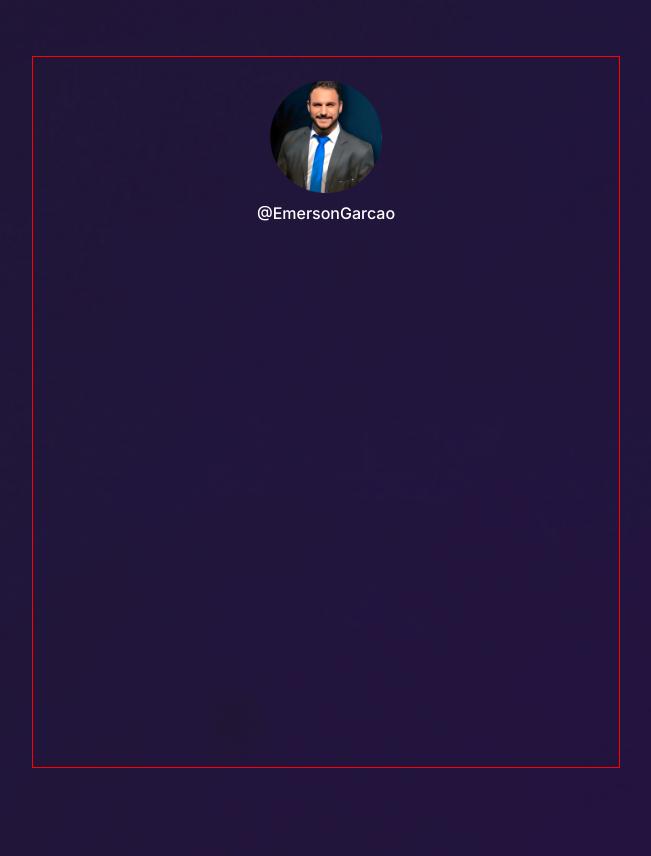
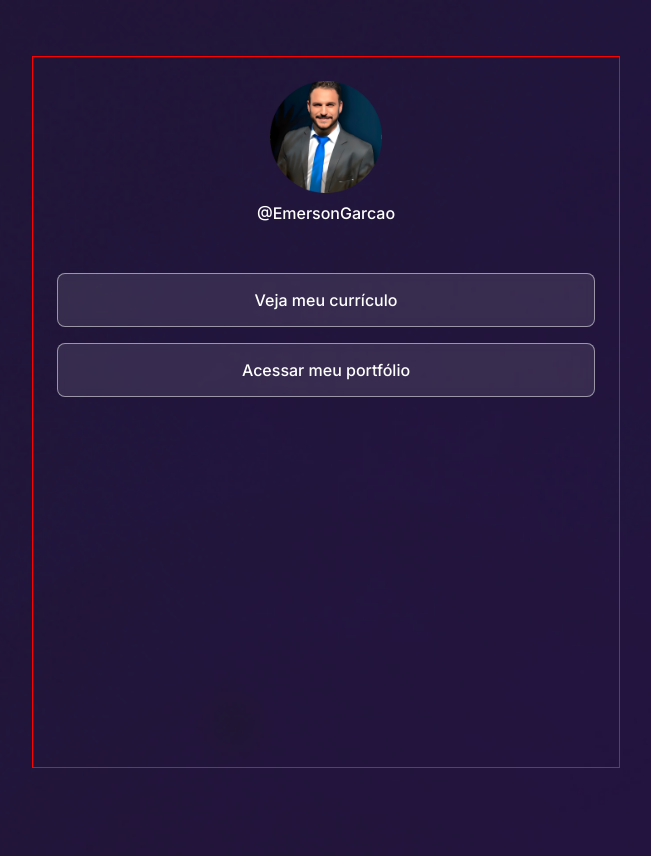
Before and after one commit to emerson-garcao/myHomePage, a plain HTML site: page index.html in a window 1280 px wide. Shown: the whole page, without its empty margins (314-965 px from the left). Drawn offline with Linux system fonts and the light colour scheme.

Commit message:
Criação dos links para direcionamento ao conteúdo e CSS

```diff
--- a/index.html
+++ b/index.html
@@ -21,6 +21,14 @@
         />
         <p>@EmersonGarcao</p>
       </header>
+      <div id="content">
+        <ul>
+          <li><a href="#">Veja meu currículo</a></li>
+          <li><a href="https://github.com/emerson-garcao" target="_blank">Acessar meu portfólio</a></li>
+        </ul>
+      </div>
+
+
     </main>
     <script src="./script.js"></script>
   </body>
--- a/style.css
+++ b/style.css
@@ -23,6 +23,7 @@ body *{
   margin: 56px auto 0;
   padding: 0 24px;
 }
+/* HEADER */
 #profile{
   display: flex;
   flex-direction: column;
@@ -38,3 +39,29 @@ body *{
   line-height: 24px;
   font-weight: 500;
 }
+/* LINKS */
+#content ul{
+  list-style: none;
+  display: flex;
+  flex-direction: column;
+  gap: 16px;
+  padding: 24px 0;
+
+}
+#content ul li a{
+  background: rgba(255, 255, 255, 0.1);
+  border: 1px solid rgba(255, 255, 255, 0.5);
+  border-radius: 8px;
+  display: flex;
+  justify-content: center;
+  align-items: center;
+  padding: 16px 24px;
+  backdrop-filter: blur(4px);
+  -webkit-backdrop-filter: blur(4px);/* rodar no safari */
+  text-decoration: none;
+  font-weight: 500;
+}
+#content ul li a:hover{
+  background: rgba(255, 255, 255, 0.05);
+  border: 1px solid #ffffff;
+}
```
